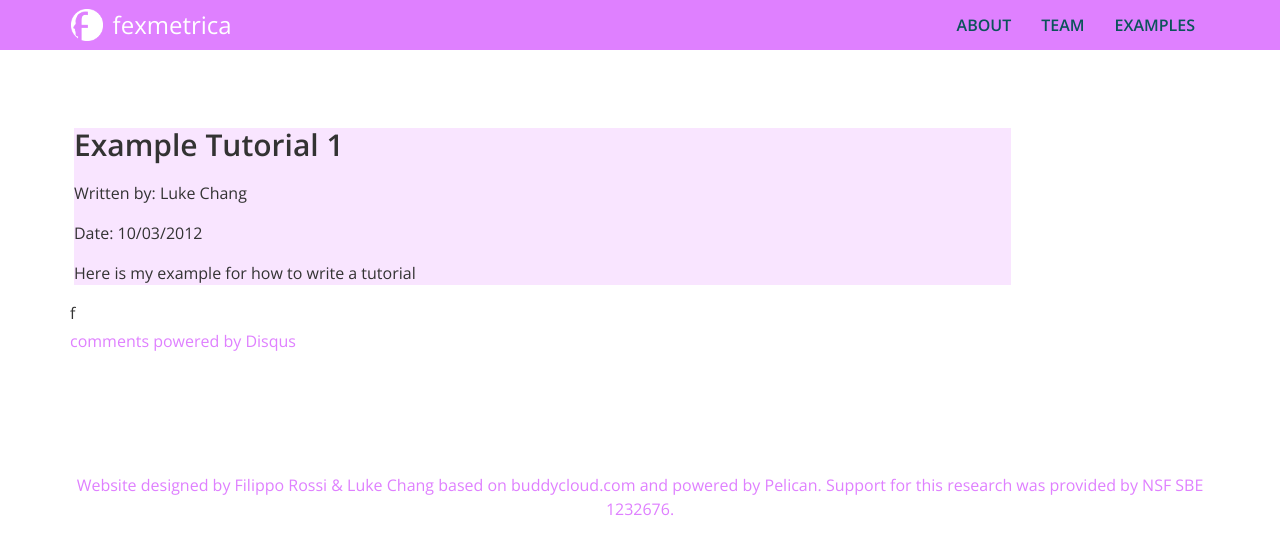
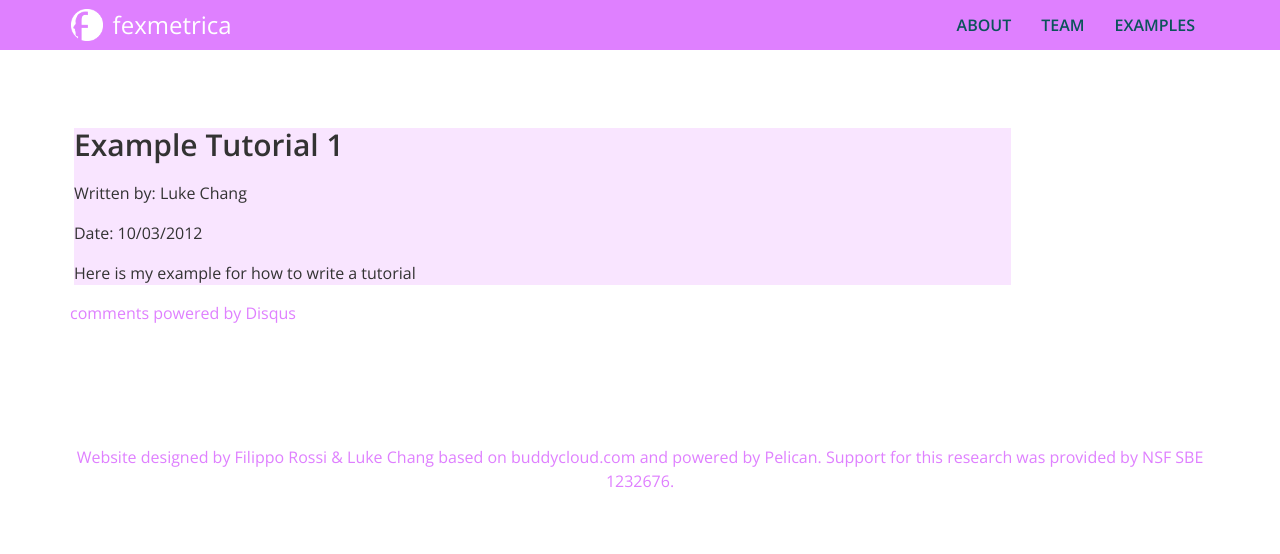
Before and after one commit to fexmetrica/fexmetrica.github.io, a plain HTML site: page example-tutorial-1.html in a window 1280 px wide. Drawn offline with nearby package versions, Linux system fonts and the light colour scheme; a script that the page names is missing.

```diff
--- a/example-tutorial-1.html
+++ b/example-tutorial-1.html
@@ -58,7 +58,7 @@
                   <p>Here is my example for how to write a tutorial</p>
 
                 </article>
-	f<div id="disqus_thread" class="box"></div>
+	<div id="disqus_thread"></div>
 	<script type="text/javascript">
 	    var disqus_shortname = 'fexmetrica';
 	    (function() {
```
Also changed, not shown: example-tutorial-2.html (+1 -1 lines), example-tutorial-3.html (+1 -1 lines), example-tutorial-4.html (+1 -1 lines).
